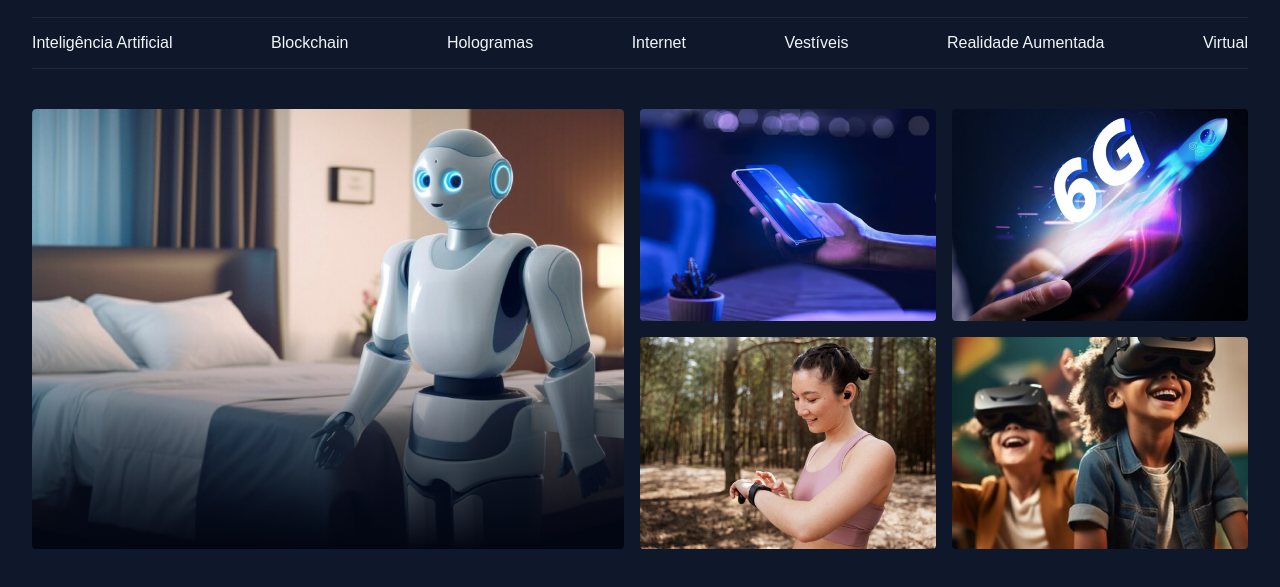
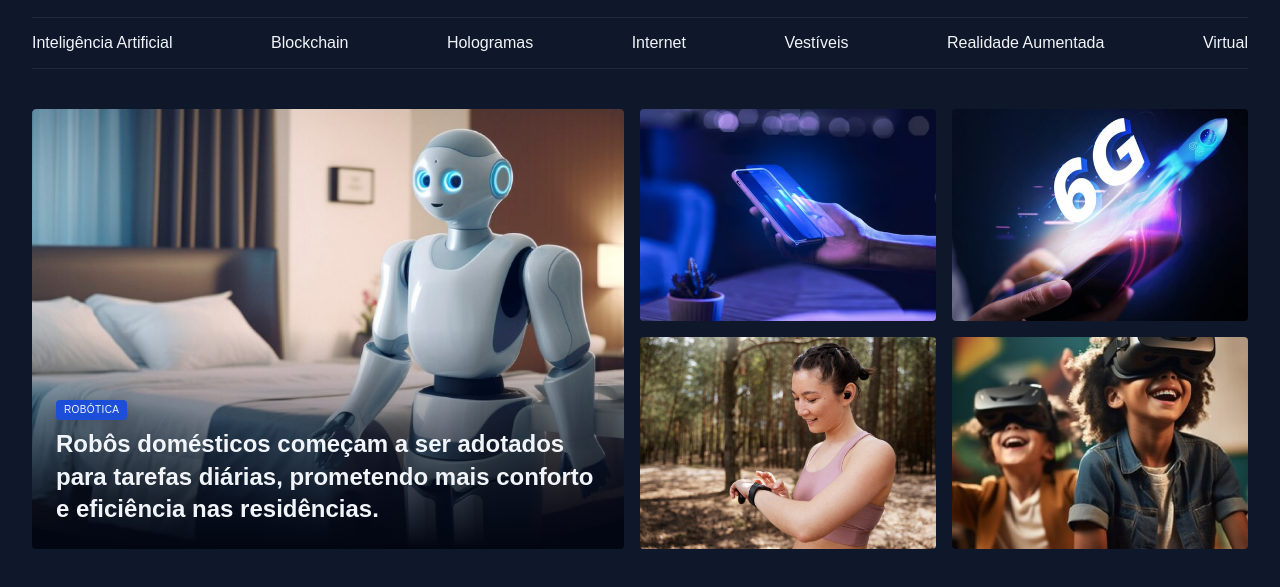
Before and after one commit to joaoasilveira/portal-de-noticias, a plain HTML site: page index.html in a window 1280 px wide. Shown: the part 55-642 px from the top of the page. Drawn offline with Linux system fonts and the light colour scheme.

Commit message:
ajustando o conteúdo do card

```diff
--- a/index.html
+++ b/index.html
@@ -33,9 +33,15 @@
   </header>
   <main class="grid container">
     <section id="featured" class="grid grid-flow-col gap-16">
-      <div class="card">
+      <figure class="card">
         <img src="assets/images/Image 01.png" alt="imagem">
-      </div>
+        <figcaption>
+          <span class="content-tag">robótica</span>
+          <h2 class="text-2xl">
+            Robôs domésticos começam a ser adotados para tarefas diárias, prometendo mais conforto e eficiência nas residências.
+          </h2>
+        </figcaption>
+      </figure>
       <div class="grid grid-cols-2 gap-16">
 
         <div>
--- a/styles/global.css
+++ b/styles/global.css
@@ -53,3 +53,15 @@ img {
 main {
   margin-top: 40px;
 }
+
+.content-tag {
+  display: inline-block;
+  background-color: var(--brand-color-dark);
+  padding: 4px 8px;
+  border-radius: 4px;
+  font: 500 10px/1.2 var(--font-family);
+  text-transform: uppercase;
+  letter-spacing: 0.04em;
+  color: var(--text-color-primary);
+  box-shadow: 0px 4px 16px rgba(2, 6, 23, 0.25);
+}
--- a/styles/sections.css
+++ b/styles/sections.css
@@ -22,4 +22,15 @@
       #020612 100%
       );
   }
+
+  figcaption {
+    position: absolute;
+    bottom: 0;
+
+    padding: 24px;
+
+    h2 {
+      margin-top: 8px;
+    }
+  }
 }
--- a/styles/utility.css
+++ b/styles/utility.css
@@ -13,3 +13,19 @@
 .gap-16 {
   gap: 16px;
 }
+
+.text-2xl {
+  font: var(--h1);
+}
+
+.text-xl {
+  font: var(--h2);
+}
+
+.text-lg {
+  font: var(--h3);
+}
+
+.text-sm {
+  font: var(--text-sm);
+}
```
